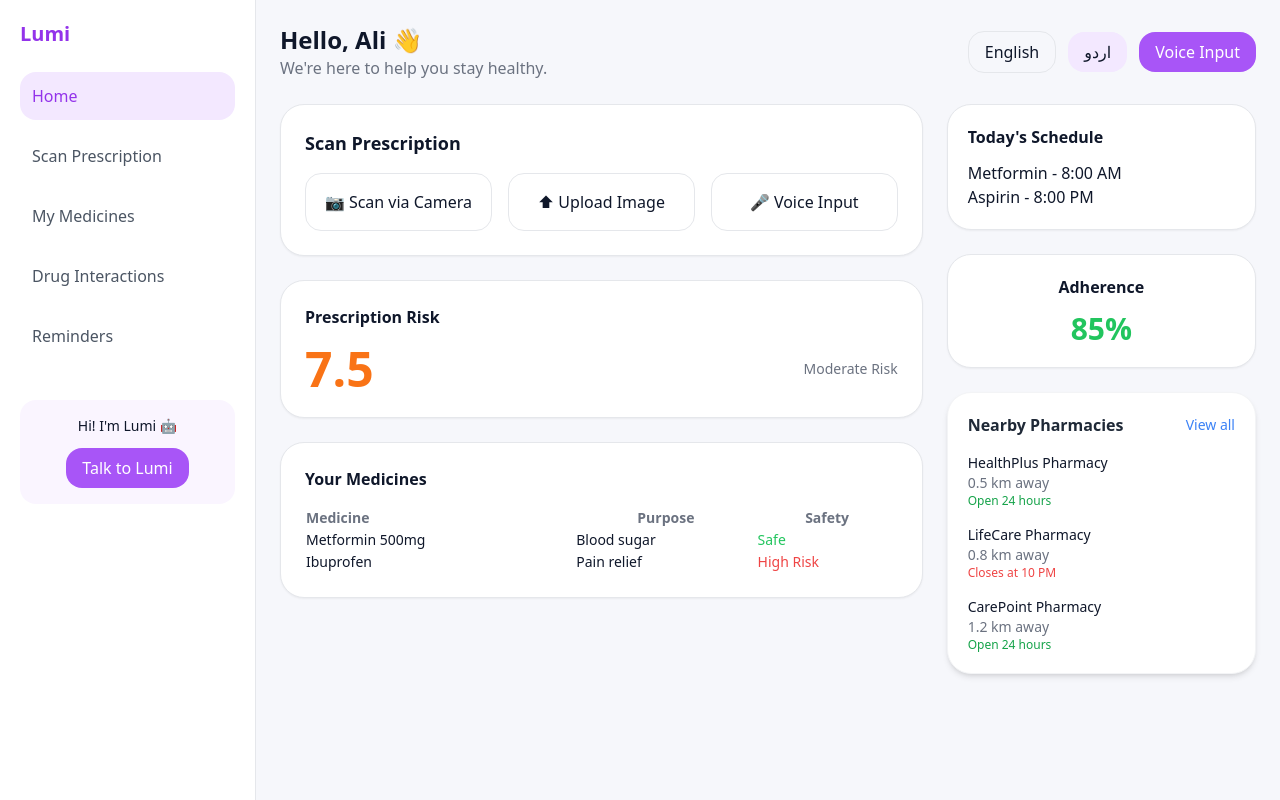
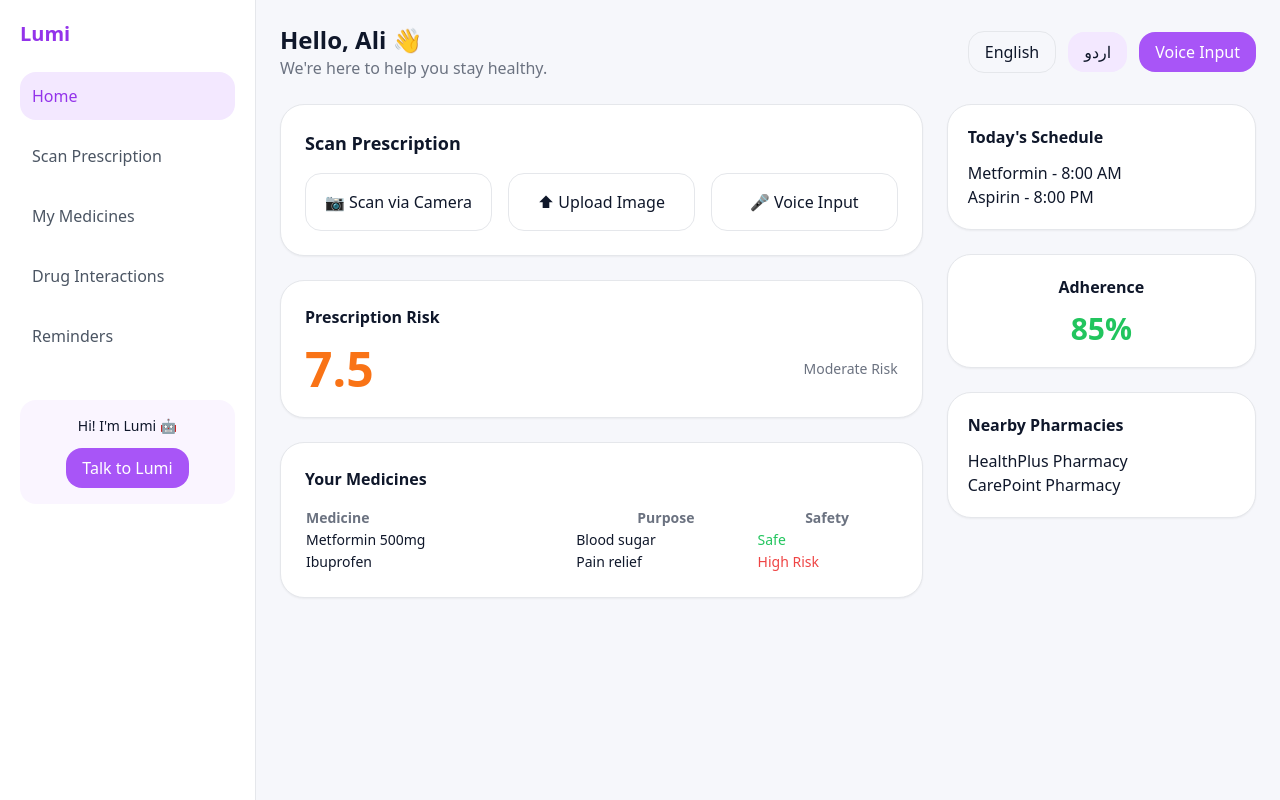
Before and after one commit to rxaliaffan/Lumi-AI, a Next.js app: page / in a window 1280 px wide. Built offline with nearby package versions, Linux system fonts and the light colour scheme.

Commit message:
Update PharmacyPanel.js

```diff
--- a/components/PharmacyPanel.js
+++ b/components/PharmacyPanel.js
@@ -1,30 +1,9 @@
 export default function PharmacyPanel() {
   return (
-    <div className="card space-y-4">
-      <div className="flex justify-between items-center">
-        <h3 className="font-semibold text-gray-800">Nearby Pharmacies</h3>
-        <span className="text-sm text-blue-500 cursor-pointer">View all</span>
-      </div>
-
-      <div className="space-y-4 text-sm">
-        <div>
-          <p className="font-medium">HealthPlus Pharmacy</p>
-          <p className="text-gray-500">0.5 km away</p>
-          <p className="text-green-600 text-xs">Open 24 hours</p>
-        </div>
-
-        <div>
-          <p className="font-medium">LifeCare Pharmacy</p>
-          <p className="text-gray-500">0.8 km away</p>
-          <p className="text-red-500 text-xs">Closes at 10 PM</p>
-        </div>
-
-        <div>
-          <p className="font-medium">CarePoint Pharmacy</p>
-          <p className="text-gray-500">1.2 km away</p>
-          <p className="text-green-600 text-xs">Open 24 hours</p>
-        </div>
-      </div>
+    <div className="bg-white p-5 rounded-2xl border shadow-sm">
+      <h3 className="font-semibold mb-3">Nearby Pharmacies</h3>
+      <p>HealthPlus Pharmacy</p>
+      <p>CarePoint Pharmacy</p>
     </div>
   );
 }
```
